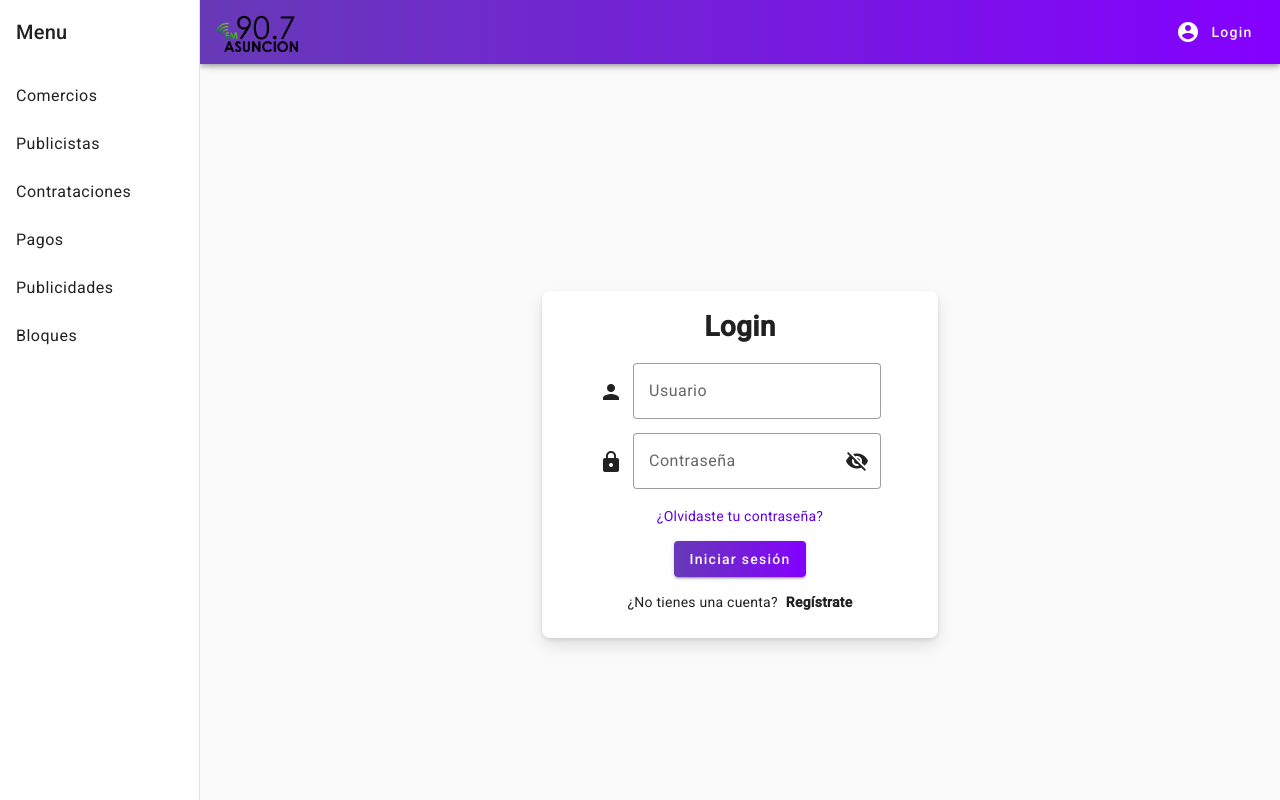
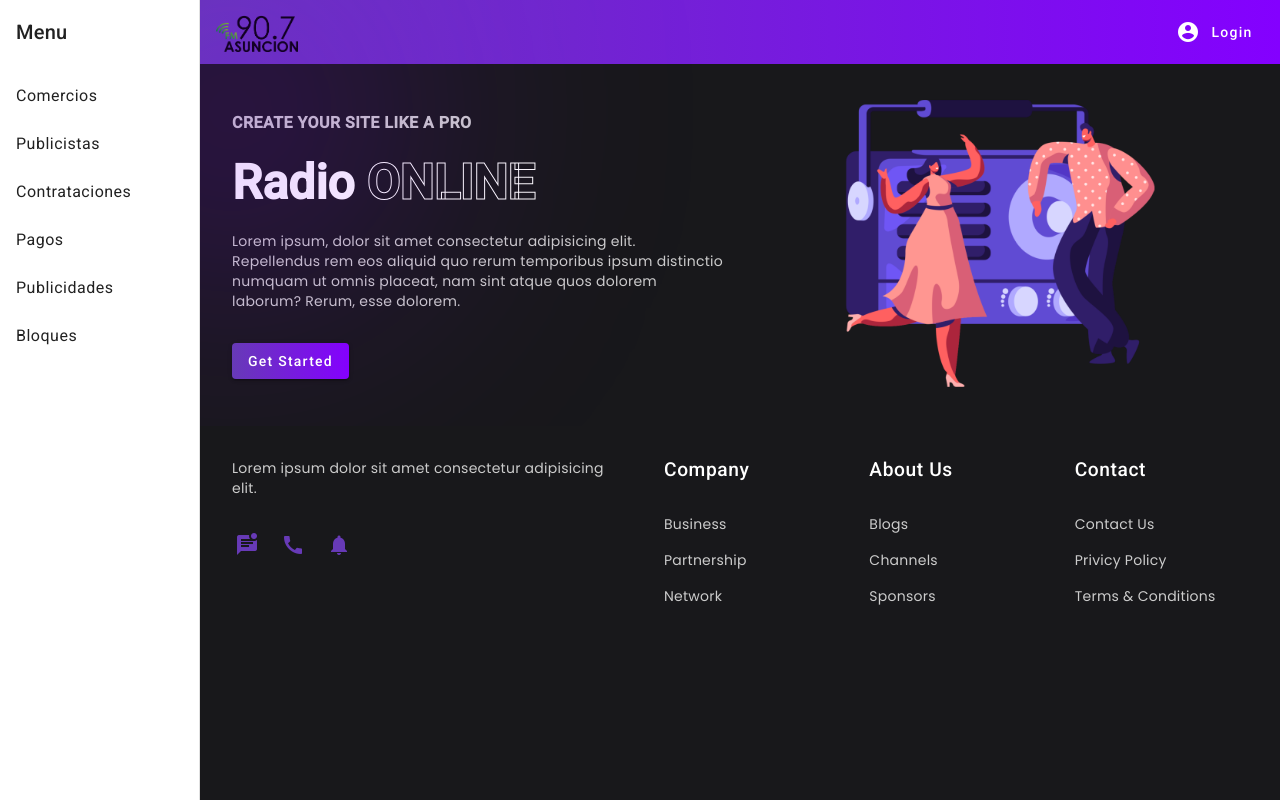
Before and after one commit to victoria-peinado/Desarrollo-Gesti-n-de-Publicidad, an Angular app in the folder Front/Radio/: page / in a window 1280 px wide. Built offline with nearby package versions, Linux system fonts and the light colour scheme.

Commit message:
el botón de inicio ahora te redirige al login

```diff
--- a/Front/Radio/src/app/app-routing.module.ts
+++ b/Front/Radio/src/app/app-routing.module.ts
@@ -11,7 +11,7 @@ import { ActualizacionComercioComponent } from './actualizacion-comercio/actuali
 import { InicioComponent } from './inicio/inicio.component';
 
 const routes: Routes = [
-  { path:'', component: UserLoginComponent },
+  { path:'', component: InicioComponent },
   { path:'inicio', component: InicioComponent  },
   { path:'login', component: UserLoginComponent  },
   { path:'altaComercio', component: AltaComercioComponent },
--- a/Front/Radio/src/app/inicio/inicio.component.html
+++ b/Front/Radio/src/app/inicio/inicio.component.html
@@ -9,7 +9,7 @@
                 temporibus ipsum distinctio numquam ut omnis placeat, nam sint atque quos dolorem laborum? Rerum, esse
                 dolorem.
             </p>
-            <app-btn-degrade [text]="'Get Started'"></app-btn-degrade>
+            <app-btn-degrade [text]="'Get Started'" (click)="redirectToLogin()"></app-btn-degrade>
         </div>
         <div class="image">
             <img src="../../assets/test.png" alt="Descripción de la imagen">
--- a/Front/Radio/src/app/inicio/inicio.component.ts
+++ b/Front/Radio/src/app/inicio/inicio.component.ts
@@ -1,4 +1,5 @@
 import { Component } from '@angular/core';
+import { Router } from '@angular/router';
 
 @Component({
   selector: 'app-inicio',
@@ -7,4 +8,11 @@ import { Component } from '@angular/core';
 })
 export class InicioComponent {
 
+  constructor(private router: Router) {}
+
+  redirectToLogin() {
+    this.router.navigate(['/login']);
+  }
+
+
 }
```
